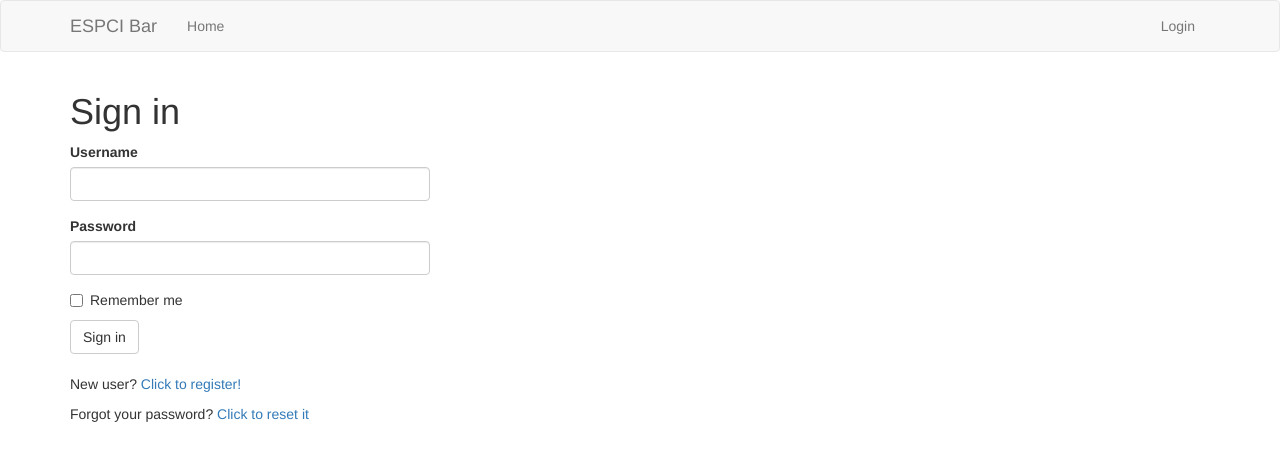
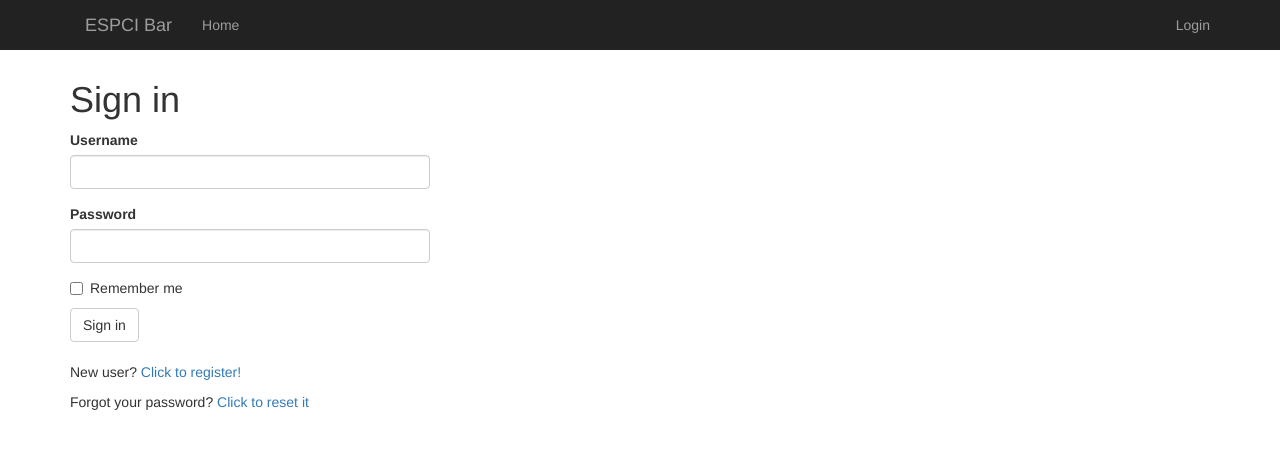
Before and after one commit to sdiebolt/espci-bar-web-app, a Flask app: a page that uses app/templates/base.html.j2 in a window 1280 px wide. Shown: the top 461 px of the page. Run offline with Flask 2, Linux system fonts and the light colour scheme; some libraries are stand-ins or nearby versions.

Commit message:
Fixed navbar, added moment.js.

```diff
--- a/app/__init__.py
+++ b/app/__init__.py
@@ -5,6 +5,7 @@ from flask_migrate import Migrate
 from flask_login import LoginManager
 from flask_mail import Mail
 from flask_bootstrap import Bootstrap
+from flask_moment import Moment
 import logging
 from logging.handlers import SMTPHandler, RotatingFileHandler
 import os
@@ -17,6 +18,7 @@ login = LoginManager(app)
 login.login_view = 'login'
 mail = Mail(app)
 bootstrap = Bootstrap(app)
+moment = Moment(app)
 
 if not app.debug:
     if app.config['MAIL_SERVER']:
--- /dev/null
+++ b/app/static/style.css
@@ -0,0 +1 @@
+body { padding-top: 60px; }
--- a/app/templates/base.html.j2
+++ b/app/templates/base.html.j2
@@ -1,11 +1,21 @@
 {% extends 'bootstrap/base.html' %}
+
+{% block styles %}
+  {{ super() }}
+  <link href="{{ url_for('static', filename='style.css') }}" rel="stylesheet">
+{% endblock %}
+
+{% block scripts %}
+    {{ super() }}
+    {{ moment.include_moment() }}
+{% endblock %}
 
 {% block title %}
     {% if title %}{{ title }} - ESPCI Bar{% else %}Welcome to ESPCI Bar{% endif %}
 {% endblock %}
 
 {% block navbar %}
-    <nav class="navbar navbar-default">
+    <nav class="navbar-fixed-top navbar-inverse">
         <div class="container">
             <div class="navbar-header">
                 <button type="button" class="navbar-toggle collapsed" data-toggle="collapse" data-target="#bs-example-navbar-collapse-1" aria-expanded="false">
@@ -20,7 +30,7 @@
                 <ul class="nav navbar-nav">
                     <li><a href="{{ url_for('index') }}">Home</a></li>
                 </ul>
-                <ul class="nav navbar-nav navbar-right">
+                <ul class="nav nav-pills navbar-nav navbar-right">
                     {% if current_user.is_anonymous %}
                     <li><a href="{{ url_for('login') }}">Login</a></li>
                     {% else %}
--- a/app/templates/index.html.j2
+++ b/app/templates/index.html.j2
@@ -1,7 +1,6 @@
 {% extends 'base.html.j2' %}
 
 {% block app_content %}
-    <h1>Hi, {{ current_user.first_name }}!</h1>
     <div class="container-fluid" align="center">
       {#% for user_row in users | batch(3, '&nbsp;') %#}
       <div class="row">
--- a/app/templates/user.html.j2
+++ b/app/templates/user.html.j2
@@ -9,7 +9,9 @@
                 <p>Username: {{ user.username }}</p>
                 <p>Graduating class: {{ user.grad_class }}</p>
                 <p>Balance: {{ user.balance }} </p>
-                {% if user.last_seen %}<p>Last seen on: {{ user.last_seen }}</p>{% endif %}
+                {% if user.last_seen %}
+                <p>Last seen on: {{ moment(user.last_seen).format('LLL') }}</p>
+                {% endif %}
                 {% if user == current_user %}
                 <p><a href="{{ url_for('edit_profile') }}">Edit your profile</a></p>
                 {% endif %}
--- a/config.py
+++ b/config.py
@@ -16,4 +16,4 @@ class Config(object):
     MAIL_PASSWORD = os.environ.get('MAIL_PASSWORD')
     ADMINS = ['samuel.diebolt@espci.fr']
 
-    USERS_PER_PAGE = 12
+    USERS_PER_PAGE = 25
```
